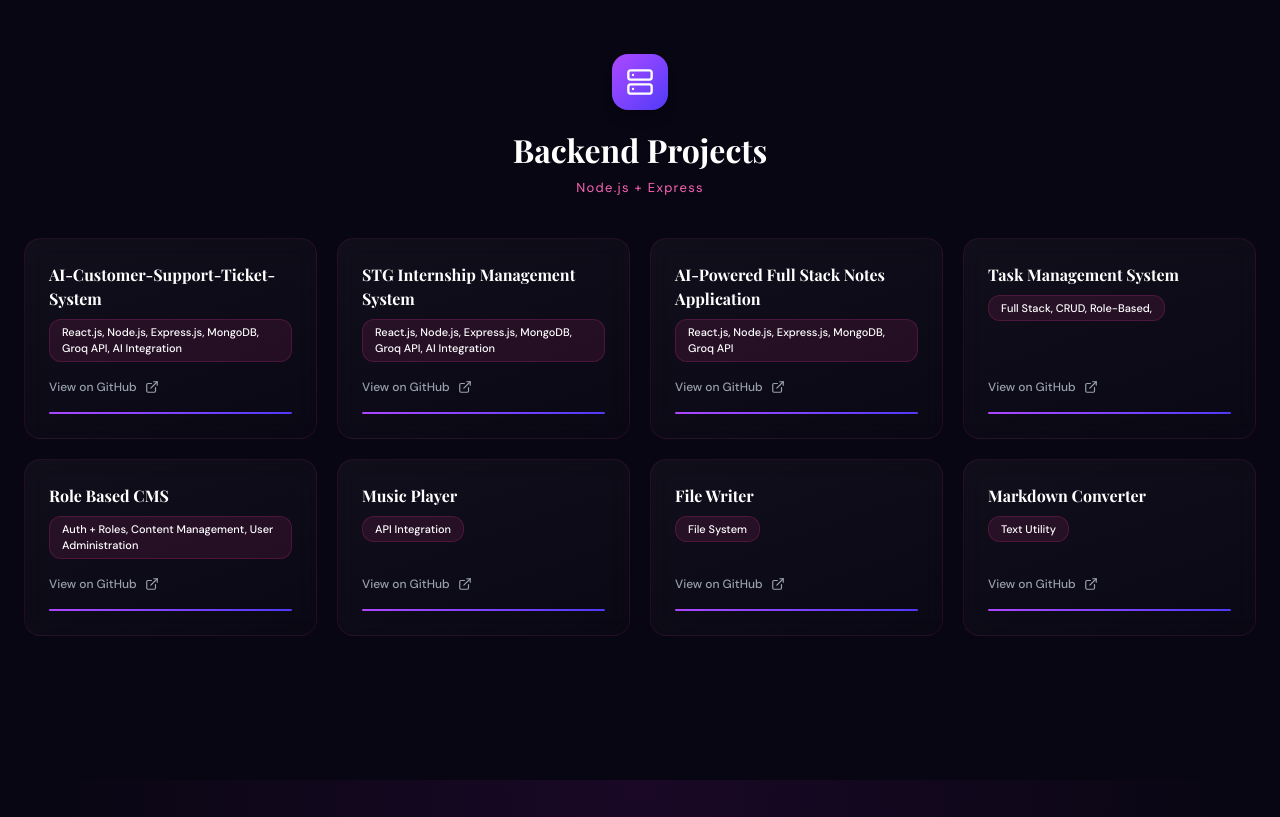
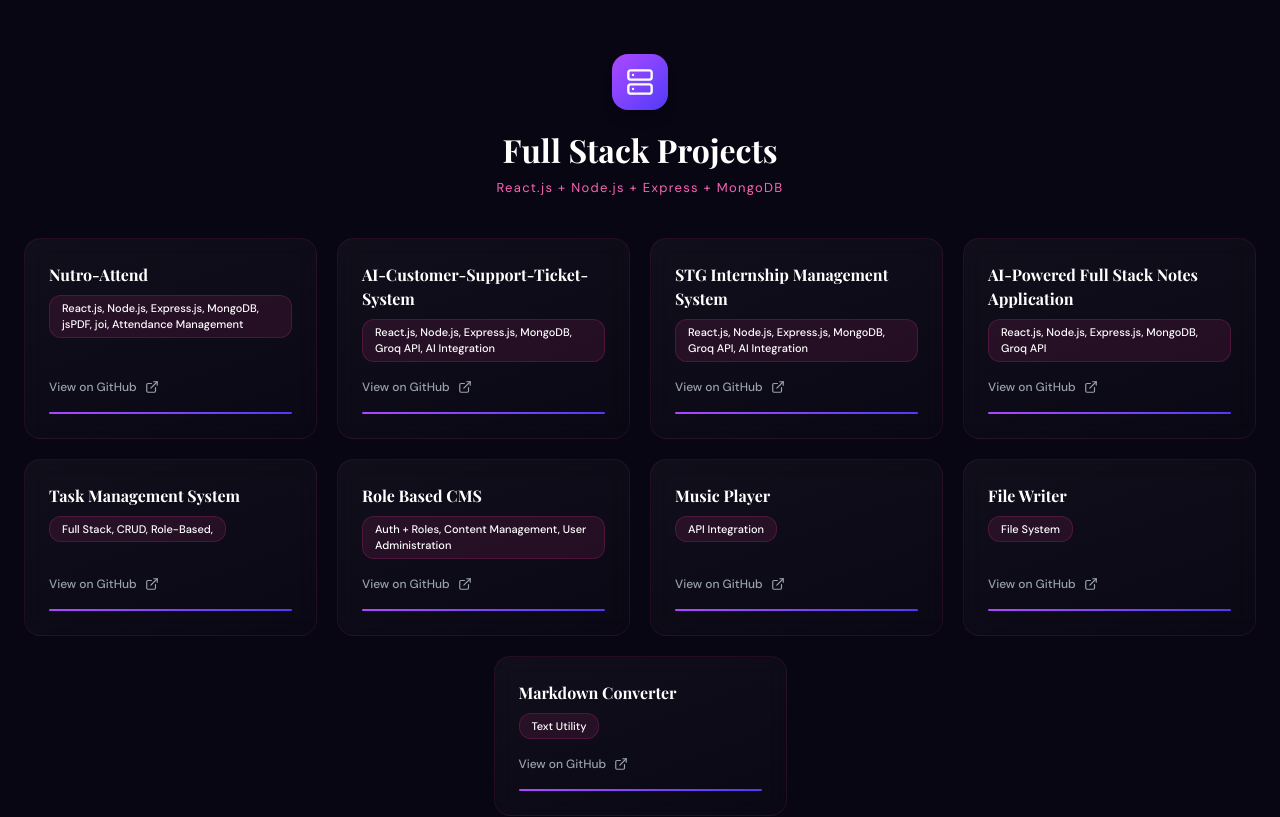
Before and after one commit to Talha-Bin-Zubair2125/my-portfolio, a React (Vite) app: page / in a window 1280 px wide. Shown: the part 4480-5297 px from the top of the page. Built offline with nearby package versions, Linux system fonts and the light colour scheme.

Commit message:
Initial commit

```diff
--- a/src/Pages/Projects.jsx
+++ b/src/Pages/Projects.jsx
@@ -39,7 +39,12 @@
     },
   ];
 
-  const backendProjects = [
+  const FullStackProjects = [
+    {
+      name: "Nutro-Attend",
+      desc: "React.js, Node.js, Express.js, MongoDB, jsPDF, joi, Attendance Management",
+      link: "https://github.com/Talha-Bin-Zubair2125/FirmTrack",
+    },
     {
       name: "AI-Customer-Support-Ticket-System",
       desc: "React.js, Node.js, Express.js, MongoDB, Groq API, AI Integration",
@@ -234,12 +239,13 @@
           className="my-16 h-px bg-gradient-to-r from-transparent via-pink-500/40 to-transparent max-w-4xl mx-auto"
         />
 
-        {/* Backend Projects */}
+
+        {/* Full Stack Projects */}
         <ProjectCategory
-          title="Backend Projects"
-          subtitle="Node.js + Express"
+          title="Full Stack Projects"
+          subtitle="React.js + Node.js + Express + MongoDB"
           icon={<Server size={28} />}
-          projects={backendProjects}
+          projects={FullStackProjects}
           gradient="from-purple-500 to-indigo-600"
           delay={0.2}
         />
```
